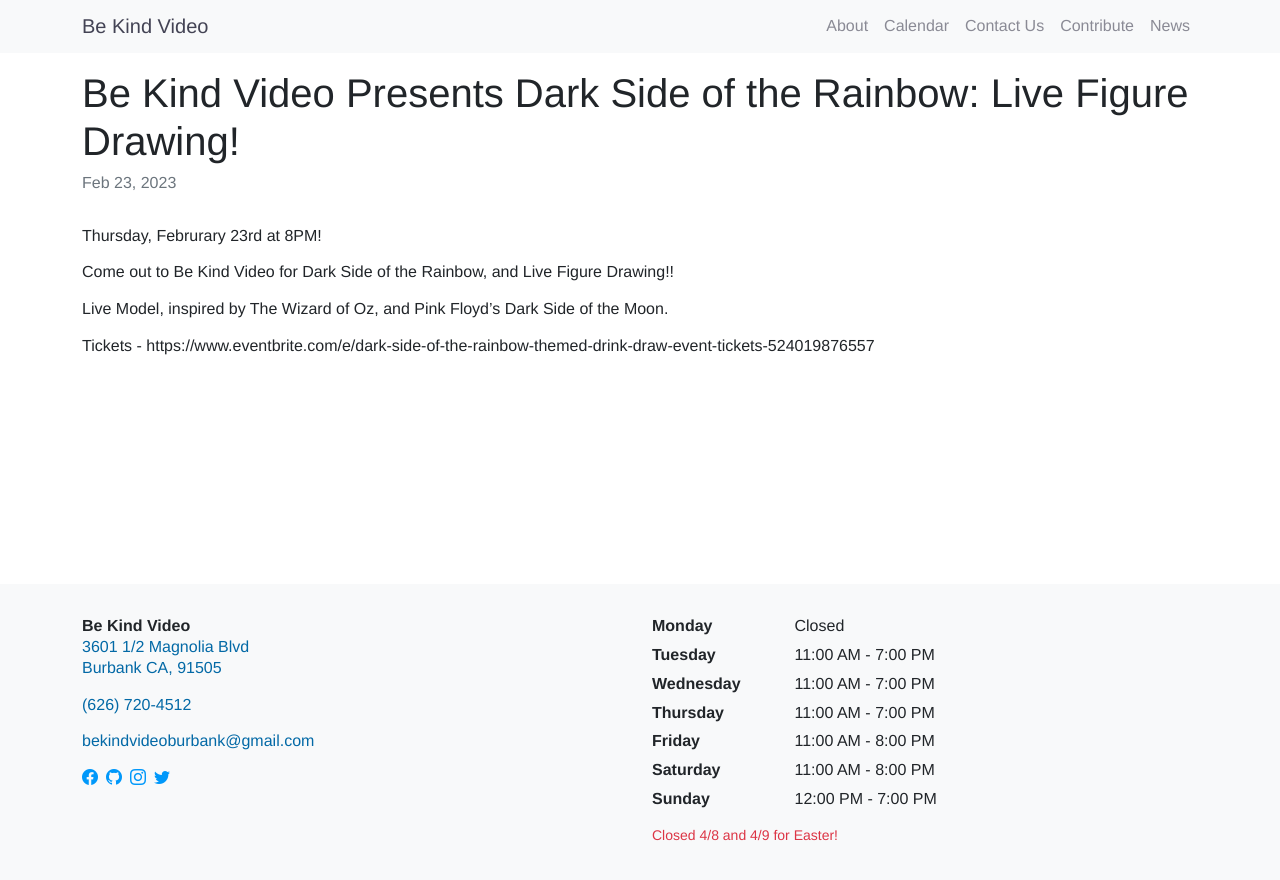
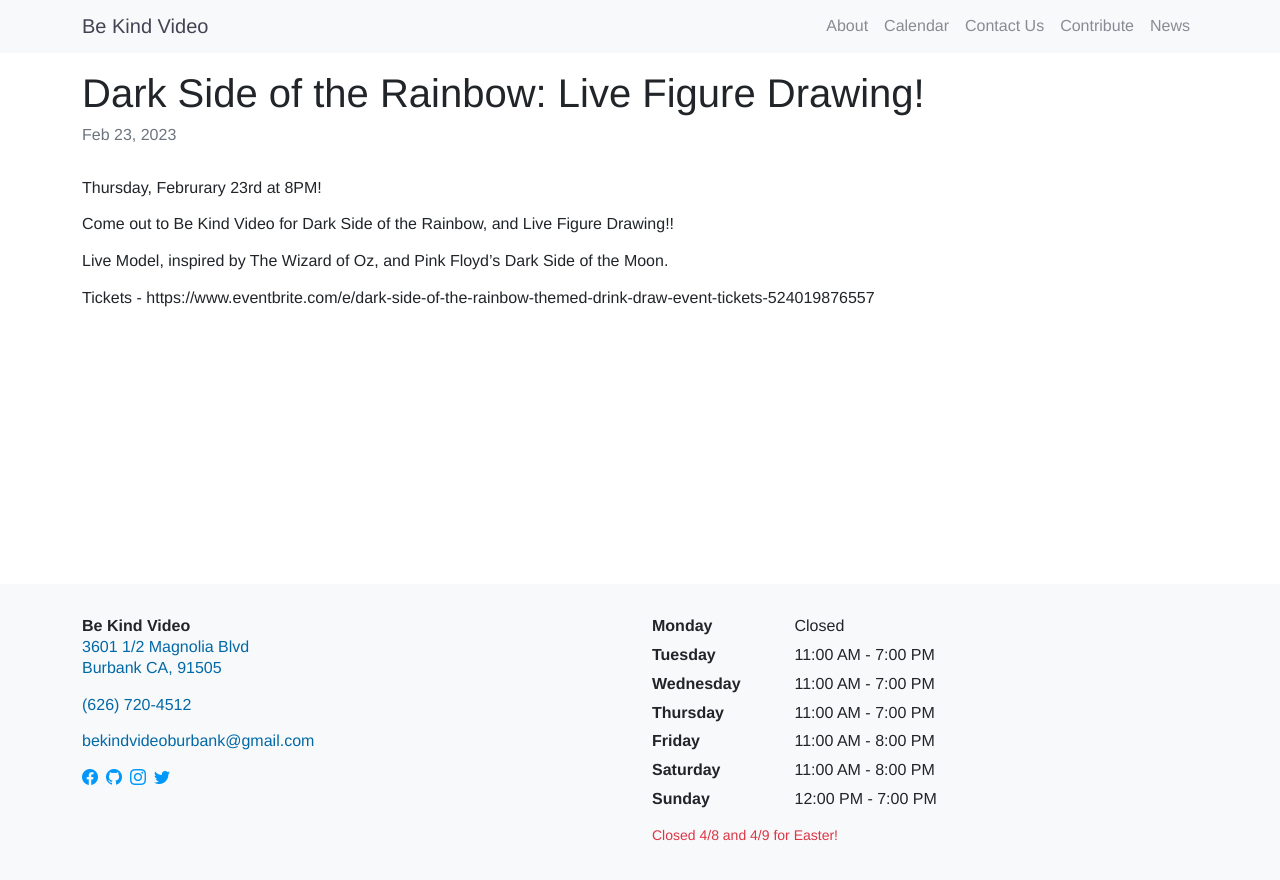
Before and after one commit to arenoir/be-kind-video, a Jekyll site: the page built from _posts/2023-02-23-live-figure-drawing.md, in a window 1280 px wide. Shown: the top 880 px of the page. Built offline with Jekyll 4.4.1, drawn with Linux system fonts in a browser that asks for light colours.

Commit message:
Update 2023-02-23-live-figure-drawing.md

```diff
--- a/_posts/2023-02-23-live-figure-drawing.md
+++ b/_posts/2023-02-23-live-figure-drawing.md
@@ -1,6 +1,6 @@
 ---
 layout: post
-title:  "Be Kind Video Presents Dark Side of the Rainbow: Live Figure Drawing!"
+title:  "Dark Side of the Rainbow: Live Figure Drawing!"
 categories: events
 ---
 Thursday, Februrary 23rd at 8PM!
```
